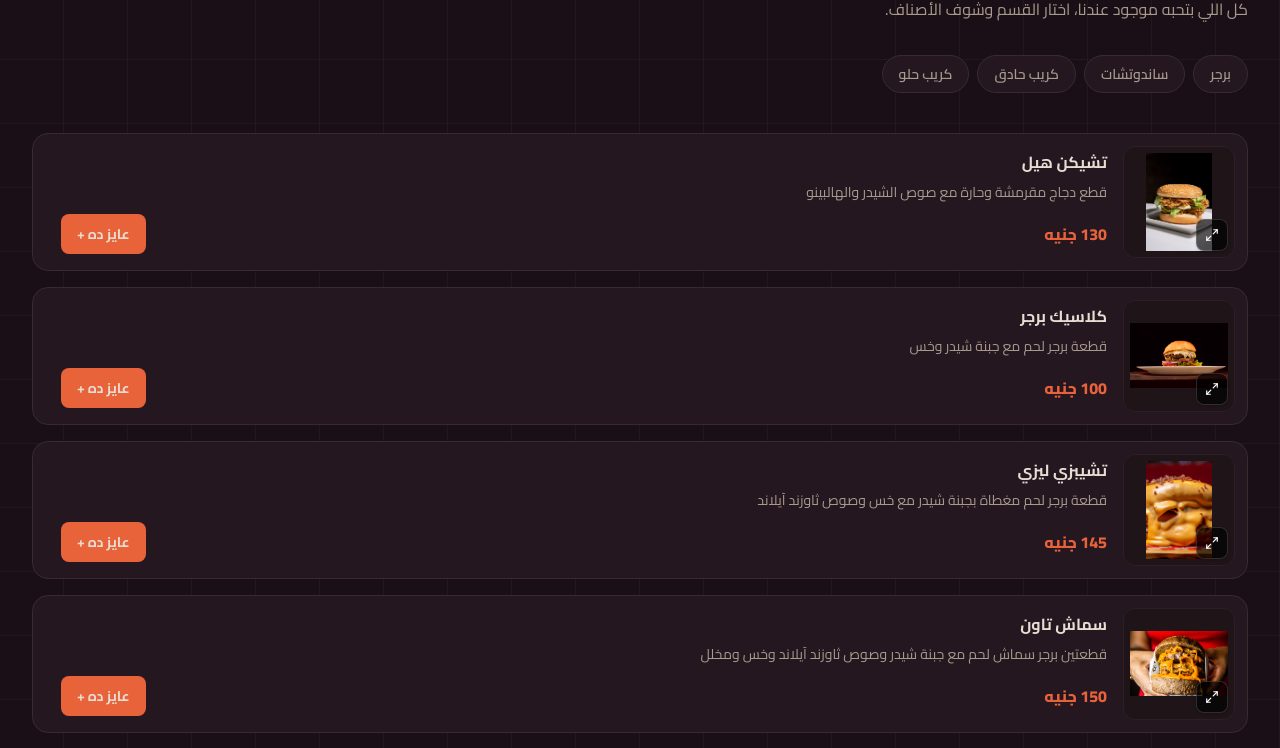
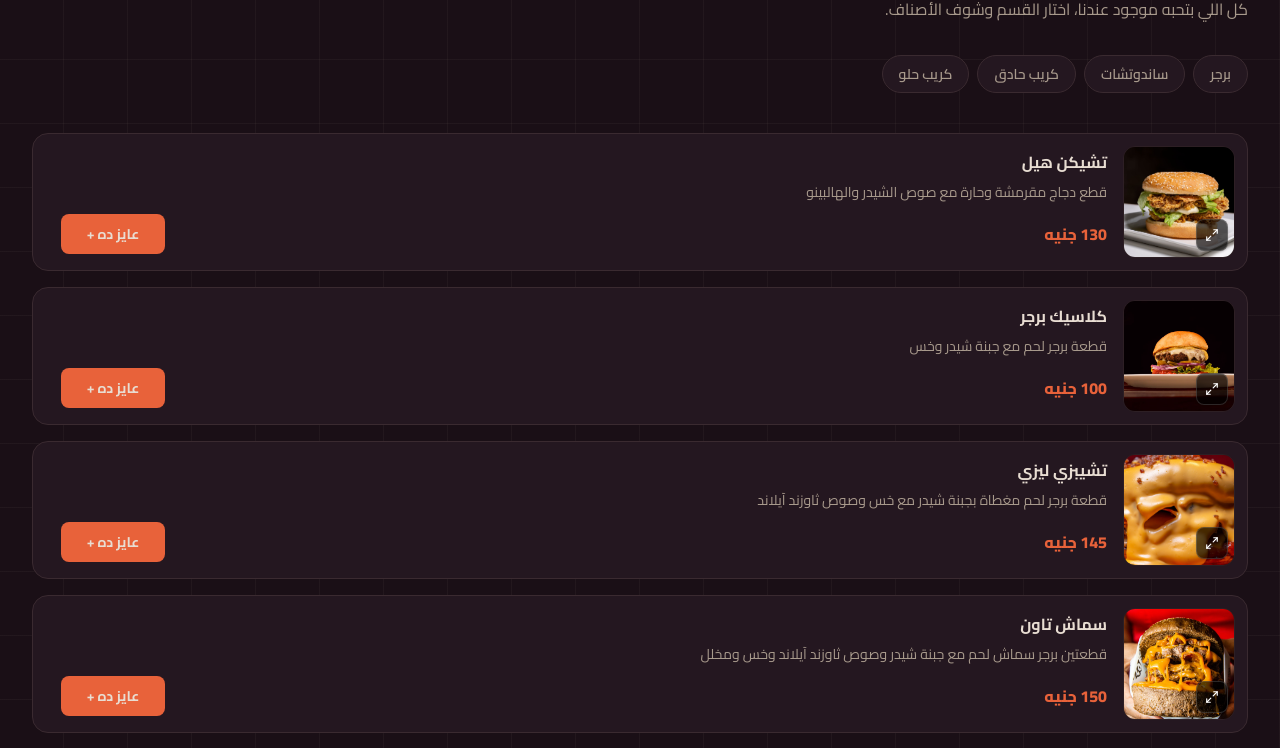
Before and after one commit to Youssef1796x/paid-project, a Next.js app: page / in a window 1280 px wide. Shown: the part 708-1456 px from the top of the page. Built offline with nearby package versions, Linux system fonts and the light colour scheme.

Commit message:
Refine menu card image fill and stable action layout

```diff
--- a/src/components/MenuItemCard.tsx
+++ b/src/components/MenuItemCard.tsx
@@ -30,7 +30,7 @@ export default function MenuItemCard({
           alt={item.name}
           fill
           sizes="112px"
-          className="object-contain p-1.5"
+          className="object-cover"
         />
 
         <button
@@ -51,35 +51,36 @@ export default function MenuItemCard({
           </p>
         </div>
 
-        <div className="mt-2.5 flex items-center justify-between gap-3">
-          <span className="text-base font-extrabold leading-6 text-(--accent)">
+        <div className="mt-2.5 grid grid-cols-[minmax(0,1fr)_96px] items-center gap-3 sm:grid-cols-[minmax(0,1fr)_104px]">
+          <span className="min-w-0 text-base font-extrabold leading-6 text-(--accent)">
             {item.price} جنيه
           </span>
 
+          <div className="w-full">
             {!item.available ? (
-            <span className="text-sm font-semibold text-(--ink-muted)">
+              <span className="block text-center text-sm font-semibold text-(--ink-muted)">
                 غير متاح حاليًا
               </span>
             ) : quantity === 0 ? (
               <button
                 type="button"
                 onClick={onAdd}
-              className="inline-flex min-h-10 shrink-0 items-center justify-center rounded-lg bg-(--accent) px-4 py-2 text-sm font-bold text-(--foreground) transition-opacity hover:opacity-90 focus-visible:outline-2 focus-visible:outline-offset-2 focus-visible:outline-(--accent)"
+                className="inline-flex min-h-10 w-full items-center justify-center rounded-lg bg-(--accent) px-3 py-2 text-sm font-bold text-(--foreground) transition-opacity hover:opacity-90 focus-visible:outline-2 focus-visible:outline-offset-2 focus-visible:outline-(--accent)"
               >
                 عايز ده +
               </button>
             ) : (
-            <div className="flex shrink-0 items-center rounded-lg border border-(--line) bg-(--background) p-1">
+              <div className="flex h-10 w-full items-center rounded-lg border border-(--line) bg-(--background) p-1">
                 <button
                   type="button"
                   aria-label={`زود ${item.name}`}
                   onClick={onIncrease}
-                className="flex size-9 items-center justify-center rounded-md text-lg font-bold text-(--ink) transition-colors hover:bg-(--accent-glow) focus-visible:outline-2 focus-visible:outline-offset-2 focus-visible:outline-(--accent)"
+                  className="flex size-8 shrink-0 items-center justify-center rounded-md text-lg font-bold text-(--ink) transition-colors hover:bg-(--accent-glow) focus-visible:outline-2 focus-visible:outline-offset-2 focus-visible:outline-(--accent)"
                 >
                   +
                 </button>
 
-              <span className="min-w-9 text-center text-sm font-bold text-(--ink)">
+                <span className="min-w-0 flex-1 text-center text-sm font-bold text-(--ink)">
                   {quantity}
                 </span>
 
@@ -87,12 +88,13 @@ export default function MenuItemCard({
                   type="button"
                   aria-label={`قلل ${item.name}`}
                   onClick={onDecrease}
-                className="flex size-9 items-center justify-center rounded-md text-lg font-bold text-(--ink) transition-colors hover:bg-(--accent-glow) focus-visible:outline-2 focus-visible:outline-offset-2 focus-visible:outline-(--accent)"
+                  className="flex size-8 shrink-0 items-center justify-center rounded-md text-lg font-bold text-(--ink) transition-colors hover:bg-(--accent-glow) focus-visible:outline-2 focus-visible:outline-offset-2 focus-visible:outline-(--accent)"
                 >
                   −
                 </button>
               </div>
             )}
+          </div>
         </div>
       </div>
 
```
Lines whose indentation alone changed are shown as unchanged.
